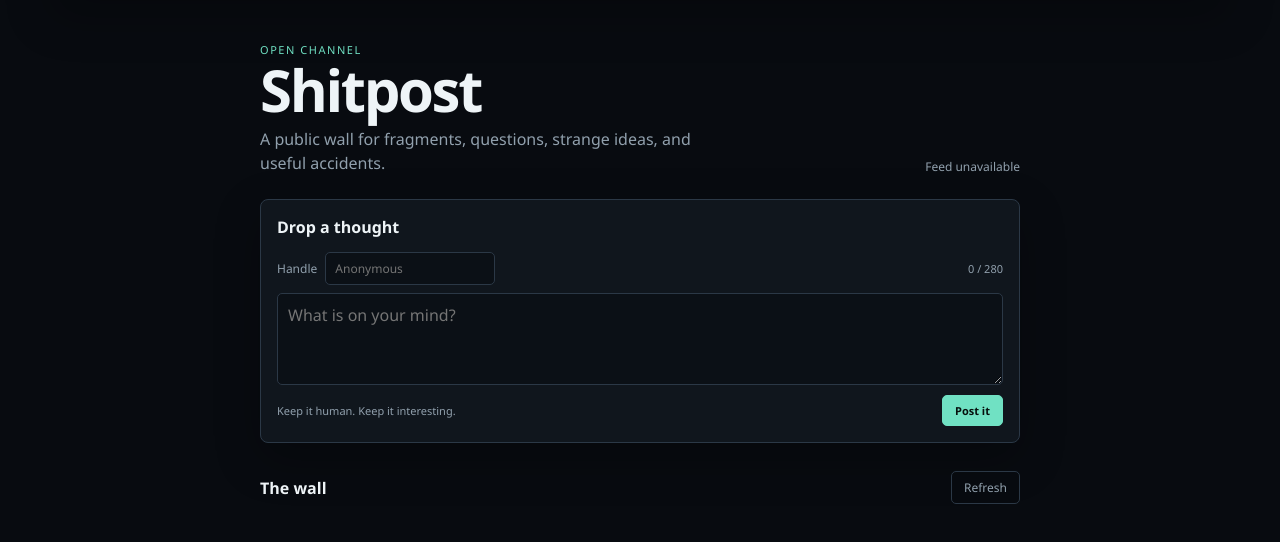
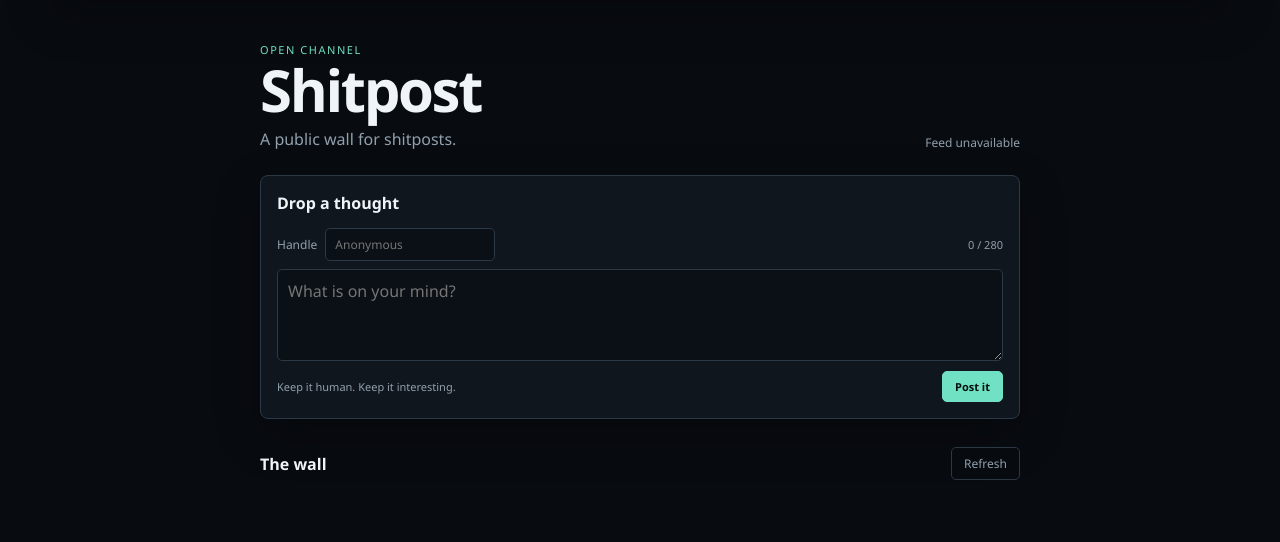
Before and after one commit to GregoryF04/game-of-life, a plain HTML site: page public/shitpost/index.html in a window 1280 px wide. Shown: the part 60-602 px from the top of the page. Drawn offline with Linux system fonts and the light colour scheme; no server answers.

Commit message:
Fix shitpost

```diff
--- a/public/shitpost/index.html
+++ b/public/shitpost/index.html
@@ -20,7 +20,7 @@
       <div>
         <p class="eyebrow">Open channel</p>
         <h1>Shitpost</h1>
-        <p class="subhead">A public wall for fragments, questions, strange ideas, and useful accidents.</p>
+        <p class="subhead">A public wall for shitposts.</p>
       </div>
       <output id="feedStatus" class="feedStatus" aria-live="polite">Loading feed...</output>
     </header>
```
